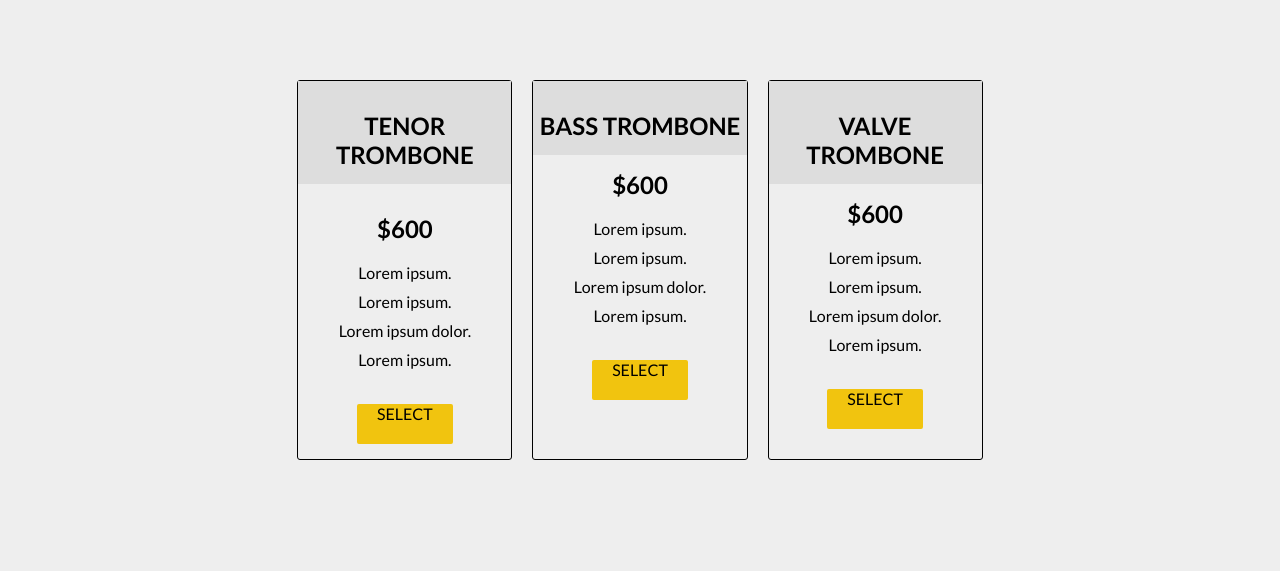
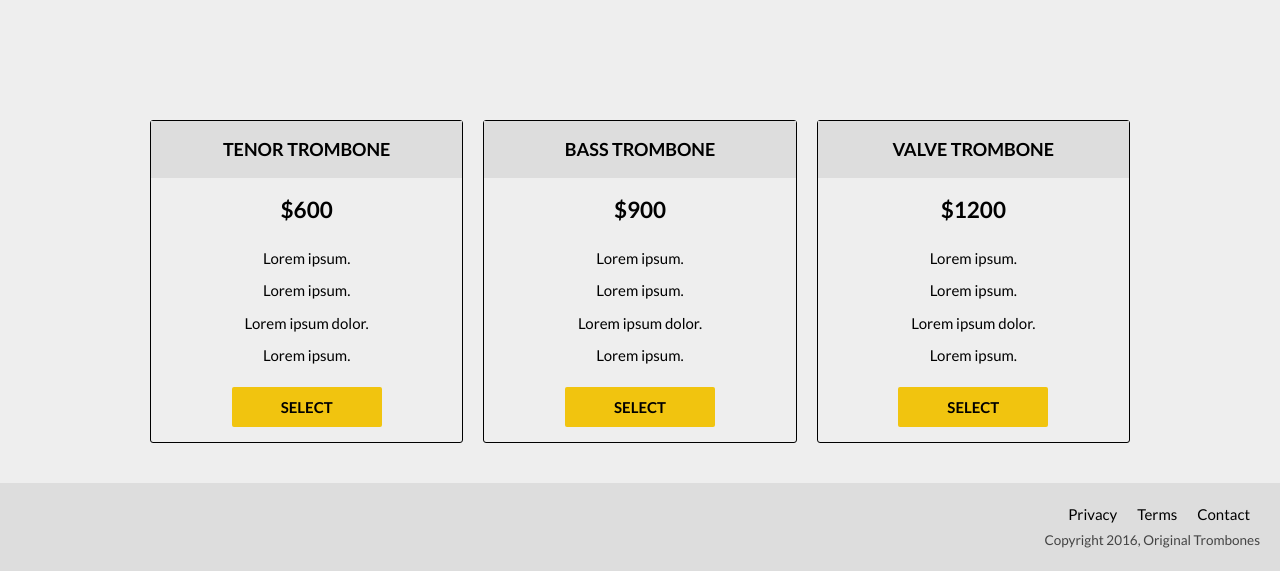
Before and after one commit to D4nielJ/microverse-trial-3, a plain HTML site: page index.html in a window 1280 px wide. Shown: the part 1010-1581 px from the top of the page. Before the commit the page ends 1480 px from the top, so only its background shows below. Drawn offline with Linux system fonts and the light colour scheme.

Commit message:
Minor details added

```diff
--- a/css/styles.css
+++ b/css/styles.css
@@ -5,13 +5,14 @@
 }
 
 html {
-    font-size: 10px;
+    font-size: 15px;
+    line-height: 1.5;
 }
 
 body {
     background-color: #eee;
     font-family: 'Lato', sans-serif;
-    font-size: 1.6rem;
+    font-size: 1rem;
 }
 
 a {
@@ -84,8 +85,9 @@ form h2 {
 
 .btn {
     padding: 0 20px;
-    height: 40px;
-    font-size: 1em;
+    min-width: 150px;
+    line-height: 40px;
+    font-size: 1rem;
     font-weight: 900;
     text-transform: uppercase;
     border: 3px black solid;
@@ -94,10 +96,15 @@ form h2 {
     cursor: pointer;
 }
 
+.btn:hover {
+    background-color: orange;
+    transition: background-color 1s;
+}
+
 #submit {
     max-width: 150px;
     width: 100%;
-    height: 30px;
+    line-height: 30px;
     margin: 15px 0;
     border: 0;
     background-color: #f1c40f;
@@ -131,7 +138,7 @@ form h2 {
 
 .feature-item {
     display: flex;
-
+    width: 100%;
 }
 
 .features i {
@@ -158,12 +165,14 @@ form h2 {
     margin-bottom: 4rem;
 }
 
+/* offers */
 
 .pricing {
     margin-top: 60px;
     display: flex;
     flex-direction: row;
     justify-content: center;
+    width: 100%;
 }
 
 .offer {
@@ -183,7 +192,7 @@ form h2 {
     padding: 15px 0;
     width: 100%;
     font-weight: 700;
-    font-size: 1.6rem;
+    font-size: 0.8rem;
 }
 
 .offer p {
@@ -200,60 +209,39 @@ form h2 {
     padding: 5px 0;
 }
 
-.offer h2 {
-    margin-top: 15px;
+.offer-button {
+    border: 0;
+    margin: 0 0 1rem 0;
+    background-color: #f1c40f;
+    font-weight: 600;
 }
 
-.offer-button {
-    border: 0;
-    margin: 15px 0;
-    background-color: #f1c40f;
-    font-weight: 400;
-}
-
-
-/* Offers
-
-.pricing {
-    font-size: 1.5rem;
-}
-
-.offer{
-
-  display:inline-block;
-  margin: 4rem;
-  border: thin solid;
-  width: calc(100% / 3);
-
-
-}
-
-.offer-button{
-  background-color: yellow;
-  display: flex;
-  justify-content: center;
-  padding:
-}
-
-#labels{
-  background-color: #ddd;
-  display: flex;
-  justify-content: center;
-  padding: 2rem;
-  font-size: 1.3rem;
-}
-
-#price-details{
-  display: flex;
-  justify-content: center;
-
-}
-
-.price {
-    font-weight: 700;
-    text-align: center;
-    font-size: 3rem;
+.offer .price {
     margin-top: 1rem;
 }
 
-*/
+/* footer */
+
+footer {
+    margin-top: 30px;
+    background-color: #ddd;
+    padding: 20px;
+}
+
+footer ul {
+    display: flex;
+    justify-content: flex-end;
+}
+
+footer ul li {
+    list-style: none;
+    padding: 0 10px;
+}
+
+footer span {
+    margin-top: 5px;
+    display: flex;
+    justify-content: flex-end;
+    font-size: 0.9em;
+    color: #444;
+}
--- a/index.html
+++ b/index.html
@@ -22,7 +22,6 @@
 
         </nav>
     </header>
-
     <main>
         <!-- FORM -->
         <form id="form" action="https://www.freecodecamp.com/email-submit">
@@ -72,8 +71,7 @@
                     <div class="offer-title">
                             <h2 id="labels">TENOR TROMBONE</h2>
                     </div>
-                    <p id="price-details">
-                        <h2>$600</h2>
+                        <h2 class="price">$600</h2>
                         <ul>
                             <li>Lorem ipsum.</li>
                             <li>Lorem ipsum.</li>
@@ -86,7 +84,7 @@
                     <div class="offer-title">
                         <h2 id="labels">BASS TROMBONE</h2>
                     </div>
-                    <h2>$600</h2>
+                    <h2 class="price">$900</h2>
                     <ul>
                         <li>Lorem ipsum.</li>
                         <li>Lorem ipsum.</li>
@@ -99,7 +97,7 @@
                     <div class="offer-title">
                         <h2 id="labels">VALVE TROMBONE</h2>
                     </div>
-                    <h2>$600</h2>
+                    <h2 class="price">$1200</h2>
                     <ul>
                         <li>Lorem ipsum.</li>
                         <li>Lorem ipsum.</li>
@@ -111,8 +109,16 @@
             </div>
         </div>
     </main>
+    <footer>
+        <ul>
+          <li><a href="#">Privacy</a></li>
+          <li><a href="#">Terms</a></li>
+          <li><a href="#">Contact</a></li>
+        </ul>
+        <span>Copyright 2016, Original Trombones</span>
+      </footer>
     <script src="https://kit.fontawesome.com/d5e3631d2a.js" crossorigin="anonymous"></script>
-    <!-- <script src="https://cdn.freecodecamp.org/testable-projects-fcc/v1/bundle.js" charset="utf-8"></script> -->
+    <script src="https://cdn.freecodecamp.org/testable-projects-fcc/v1/bundle.js" charset="utf-8"></script>
 </body>
 
 </html>
```
